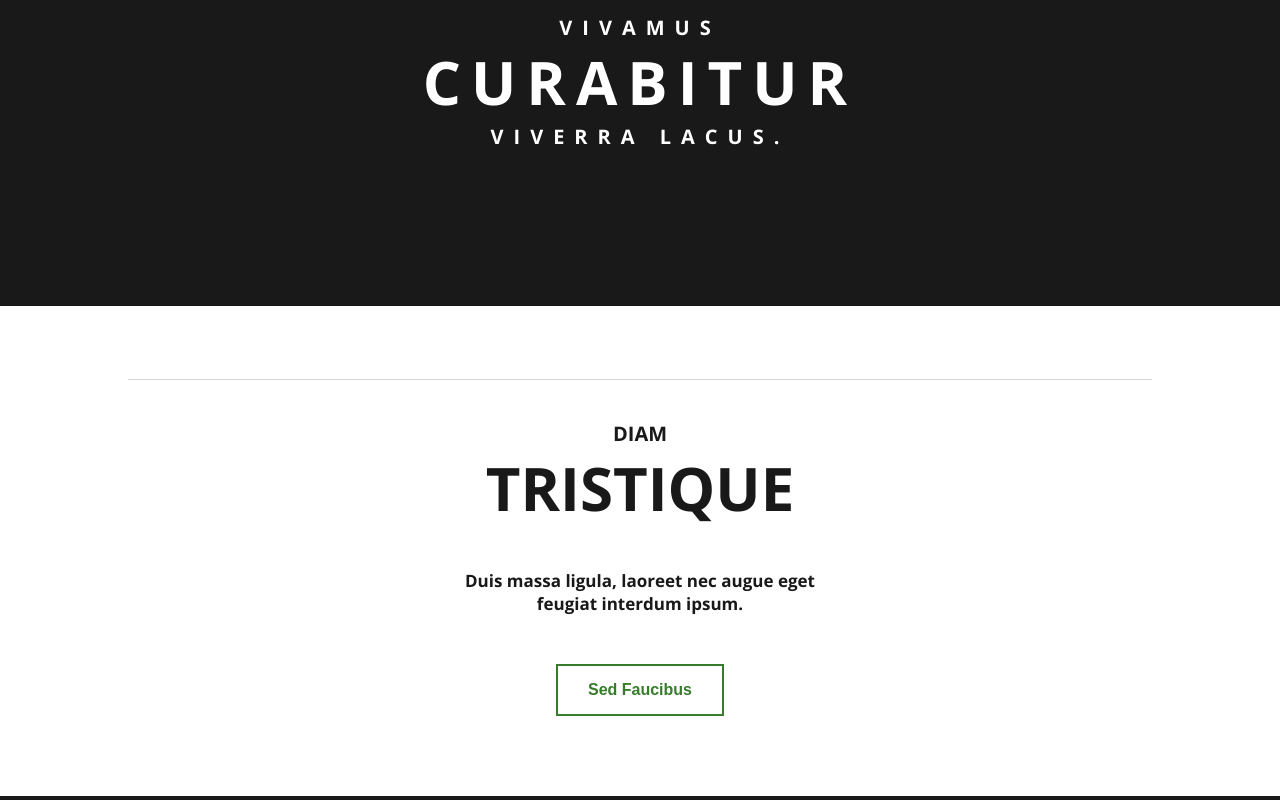
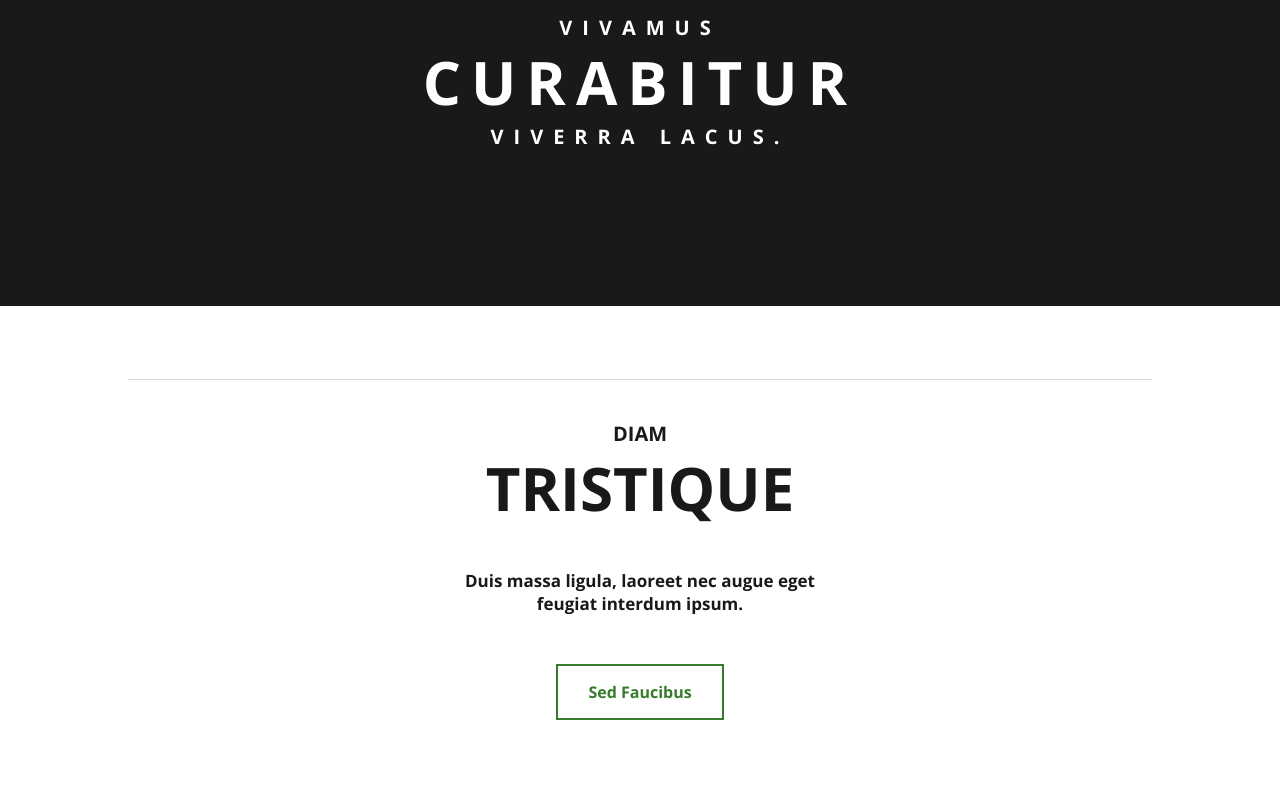
Before and after one commit to ach1209/front-end-assessment, a website: page index.html in a window 1280 px wide. Shown: the part 2059-2859 px from the top of the page. Drawn offline with nearby package versions, Linux system fonts and the light colour scheme.

Commit message:
Added missing font-family to button

```diff
--- a/scss/components/_button.scss
+++ b/scss/components/_button.scss
@@ -1,8 +1,10 @@
 .btn {
   @include setText(1.6rem, 700, center);
+  font-family: 'Open Sans', sans-serif;
   max-width: 20rem;
   padding: 1.5rem 3rem;
   background-color: $white;
+  cursor: pointer;
 
   &--green {
     color: $darkGreen;
```
Also changed, not shown: css/styles.css.
